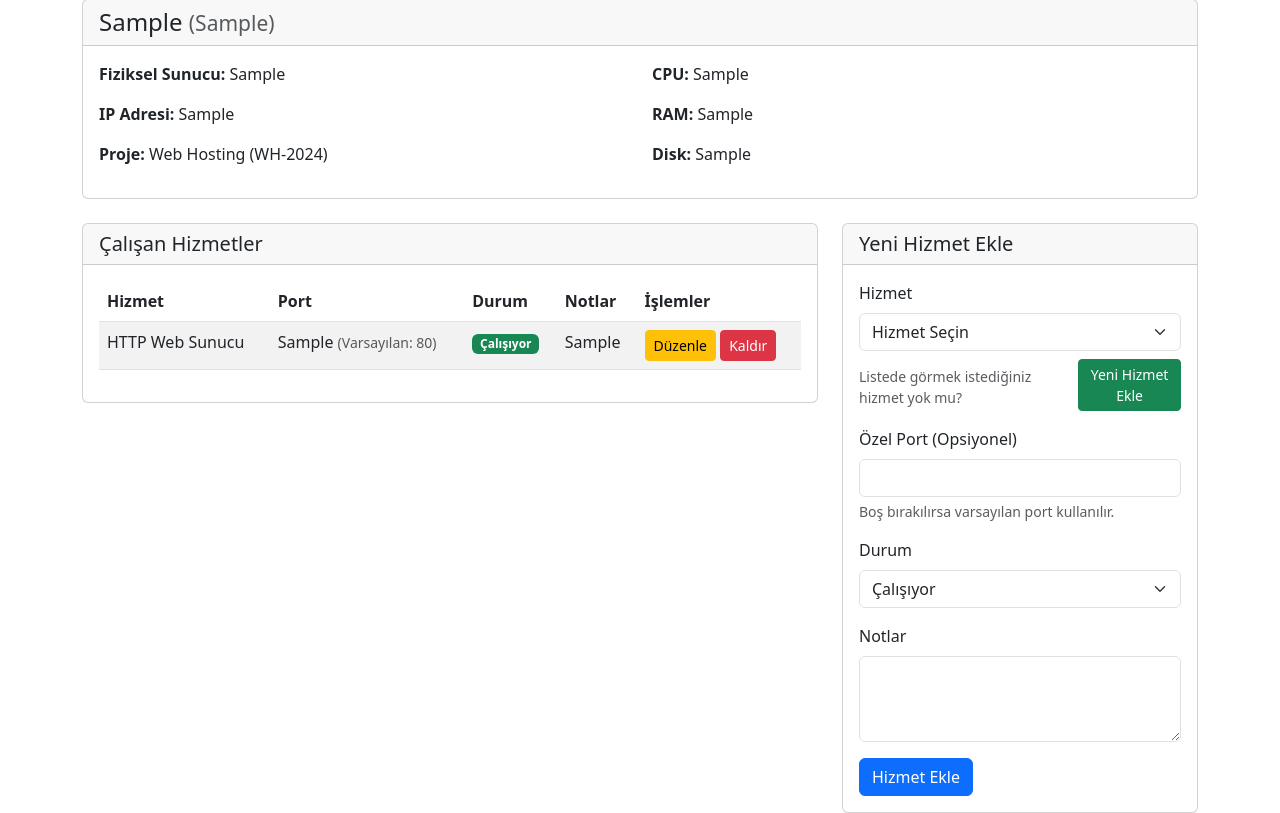
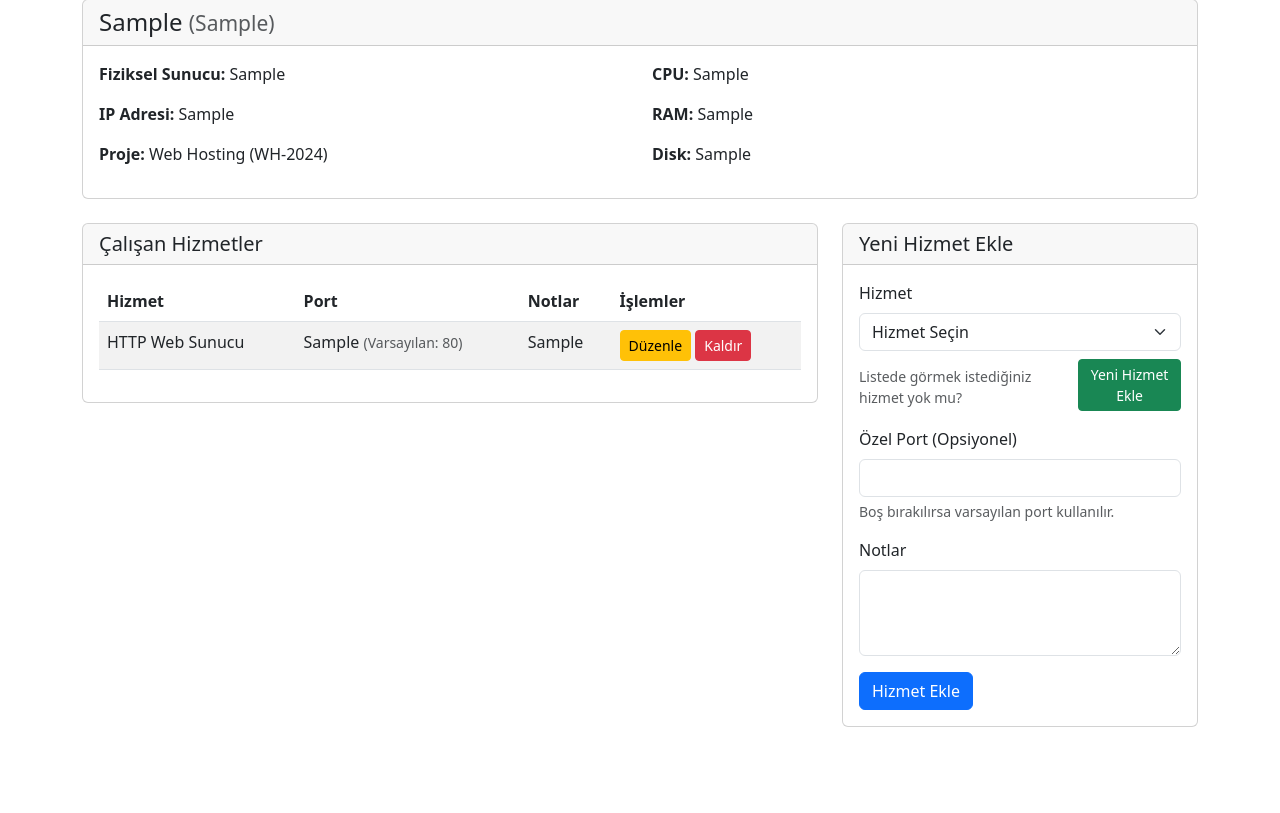
Before and after one commit to hermesthecat/sistem_takip, a PHP site: page /sanal_sunucu_detay.php?id=1 in a window 1280 px wide. Shown: the part 103-916 px from the top of the page. After the commit the page ends 830 px from the top, so only its background shows below. Run offline with PHP 8.4, Linux system fonts and the light colour scheme; data comes from the database, SQL or seed files in the repository; tables that the repository leaves empty hold one stand-in row (values such as "Sample post").

Commit message:
Sanal sunucu hizmetlerinden durum sütununu kaldır
- Veritabanı şemasından 'durum' sütununu çıkar
- Sanal sunucu detay sayfasındaki durum ile ilgili tüm kod parçalarını sil
- Hizmet ekleme ve düzenleme formlarından durum seçimi kaldırıldı
- Tablo görünümünden durum sütunu çıkarıldı
- Kod temizliği ve basitleştirme yapıldı

```diff
--- a/database.sql
+++ b/database.sql
@@ -57,7 +57,6 @@ CREATE TABLE IF NOT EXISTS sanal_sunucu_hizmetler (
     hizmet_id INT,
     ozel_port VARCHAR(10),
     notlar TEXT,
-    durum ENUM('Çalışıyor', 'Durdu', 'Hatalı') DEFAULT 'Çalışıyor',
     olusturma_tarihi TIMESTAMP DEFAULT CURRENT_TIMESTAMP,
     FOREIGN KEY (sanal_sunucu_id) REFERENCES sanal_sunucular(id) ON DELETE CASCADE,
     FOREIGN KEY (hizmet_id) REFERENCES hizmetler(id)
--- a/sanal_sunucu_detay.php
+++ b/sanal_sunucu_detay.php
@@ -41,8 +41,8 @@ if ($_SERVER['REQUEST_METHOD'] == 'POST') {
             $yeni_hizmet_id = mysqli_insert_id($conn);
 
             // Hizmeti direkt olarak sanal sunucuya ekle
-            $sql = "INSERT INTO sanal_sunucu_hizmetler (sanal_sunucu_id, hizmet_id, ozel_port, durum)
-                    VALUES ('$id', '$yeni_hizmet_id', '$yeni_port', 'Çalışıyor')";
+            $sql = "INSERT INTO sanal_sunucu_hizmetler (sanal_sunucu_id, hizmet_id, ozel_port)
+                    VALUES ('$id', '$yeni_hizmet_id', '$yeni_port')";
 
             if (mysqli_query($conn, $sql)) {
                 $mesaj = "<div class='alert alert-success'>Yeni hizmet başarıyla eklendi ve sunucuya tanımlandı.</div>";
@@ -56,10 +56,9 @@ if ($_SERVER['REQUEST_METHOD'] == 'POST') {
         $hizmet_id = mysqli_real_escape_string($conn, $_POST['hizmet_id']);
         $ozel_port = mysqli_real_escape_string($conn, $_POST['ozel_port']);
         $notlar = mysqli_real_escape_string($conn, $_POST['notlar']);
-        $durum = mysqli_real_escape_string($conn, $_POST['durum']);
 
-        $sql = "INSERT INTO sanal_sunucu_hizmetler (sanal_sunucu_id, hizmet_id, ozel_port, notlar, durum)
-                VALUES ('$id', '$hizmet_id', '$ozel_port', '$notlar', '$durum')";
+        $sql = "INSERT INTO sanal_sunucu_hizmetler (sanal_sunucu_id, hizmet_id, ozel_port, notlar)
+                VALUES ('$id', '$hizmet_id', '$ozel_port', '$notlar')";
 
         if (mysqli_query($conn, $sql)) {
             $mesaj = "<div class='alert alert-success'>Hizmet başarıyla eklendi.</div>";
@@ -70,12 +69,10 @@ if ($_SERVER['REQUEST_METHOD'] == 'POST') {
         $hizmet_id = mysqli_real_escape_string($conn, $_POST['hizmet_id']);
         $ozel_port = mysqli_real_escape_string($conn, $_POST['ozel_port']);
         $notlar = mysqli_real_escape_string($conn, $_POST['notlar']);
-        $durum = mysqli_real_escape_string($conn, $_POST['durum']);
 
         $sql = "UPDATE sanal_sunucu_hizmetler
                 SET ozel_port = '$ozel_port',
-                    notlar = '$notlar',
-                    durum = '$durum'
+                    notlar = '$notlar'
                 WHERE sanal_sunucu_id = '$id' AND hizmet_id = '$hizmet_id'";
 
         if (mysqli_query($conn, $sql)) {
@@ -177,7 +174,6 @@ $eklenebilir_hizmetler = mysqli_query($conn, $sql);
                                     <tr>
                                         <th>Hizmet</th>
                                         <th>Port</th>
-                                        <th>Durum</th>
                                         <th>Notlar</th>
                                         <th>İşlemler</th>
                                     </tr>
@@ -198,14 +194,6 @@ $eklenebilir_hizmetler = mysqli_query($conn, $sql);
                                                         echo $hizmet['varsayilan_port'];
                                                     }
                                                     ?>
-                                                </td>
-                                                <td>
-                                                    <span class="badge <?php
-                                                        echo $hizmet['durum'] == 'Çalışıyor' ? 'bg-success' :
-                                                            ($hizmet['durum'] == 'Durdu' ? 'bg-warning' : 'bg-danger');
-                                                    ?>">
-                                                        <?php echo $hizmet['durum']; ?>
-                                                    </span>
                                                 </td>
                                                 <td>
                                                     <?php echo $hizmet['notlar'] ? nl2br(htmlspecialchars($hizmet['notlar'])) : '<span class="text-muted">-</span>'; ?>
@@ -240,14 +228,6 @@ $eklenebilir_hizmetler = mysqli_query($conn, $sql);
                                                                     <div class="form-text">Varsayılan port: <?php echo $hizmet['varsayilan_port']; ?></div>
                                                                 </div>
                                                                 <div class="mb-3">
-                                                                    <label class="form-label">Durum</label>
-                                                                    <select class="form-select" name="durum">
-                                                                        <option value="Çalışıyor" <?php echo $hizmet['durum'] == 'Çalışıyor' ? 'selected' : ''; ?>>Çalışıyor</option>
-                                                                        <option value="Durdu" <?php echo $hizmet['durum'] == 'Durdu' ? 'selected' : ''; ?>>Durdu</option>
-                                                                        <option value="Hatalı" <?php echo $hizmet['durum'] == 'Hatalı' ? 'selected' : ''; ?>>Hatalı</option>
-                                                                    </select>
-                                                                </div>
-                                                                <div class="mb-3">
                                                                     <label class="form-label">Notlar</label>
                                                                     <textarea class="form-control" name="notlar" rows="3"><?php echo $hizmet['notlar']; ?></textarea>
                                                                 </div>
@@ -263,7 +243,7 @@ $eklenebilir_hizmetler = mysqli_query($conn, $sql);
                                         <?php endwhile; ?>
                                     <?php else: ?>
                                         <tr>
-                                            <td colspan="5" class="text-center">Henüz hizmet eklenmemiş.</td>
+                                            <td colspan="4" class="text-center">Henüz hizmet eklenmemiş.</td>
                                         </tr>
                                     <?php endif; ?>
                                 </tbody>
@@ -303,14 +283,6 @@ $eklenebilir_hizmetler = mysqli_query($conn, $sql);
                                     <label for="ozel_port" class="form-label">Özel Port (Opsiyonel)</label>
                                     <input type="text" class="form-control" id="ozel_port" name="ozel_port">
                                     <div class="form-text">Boş bırakılırsa varsayılan port kullanılır.</div>
-                                </div>
-                                <div class="mb-3">
-                                    <label for="durum" class="form-label">Durum</label>
-                                    <select class="form-select" id="durum" name="durum" required>
-                                        <option value="Çalışıyor">Çalışıyor</option>
-                                        <option value="Durdu">Durdu</option>
-                                        <option value="Hatalı">Hatalı</option>
-                                    </select>
                                 </div>
                                 <div class="mb-3">
                                     <label for="notlar" class="form-label">Notlar</label>
```
